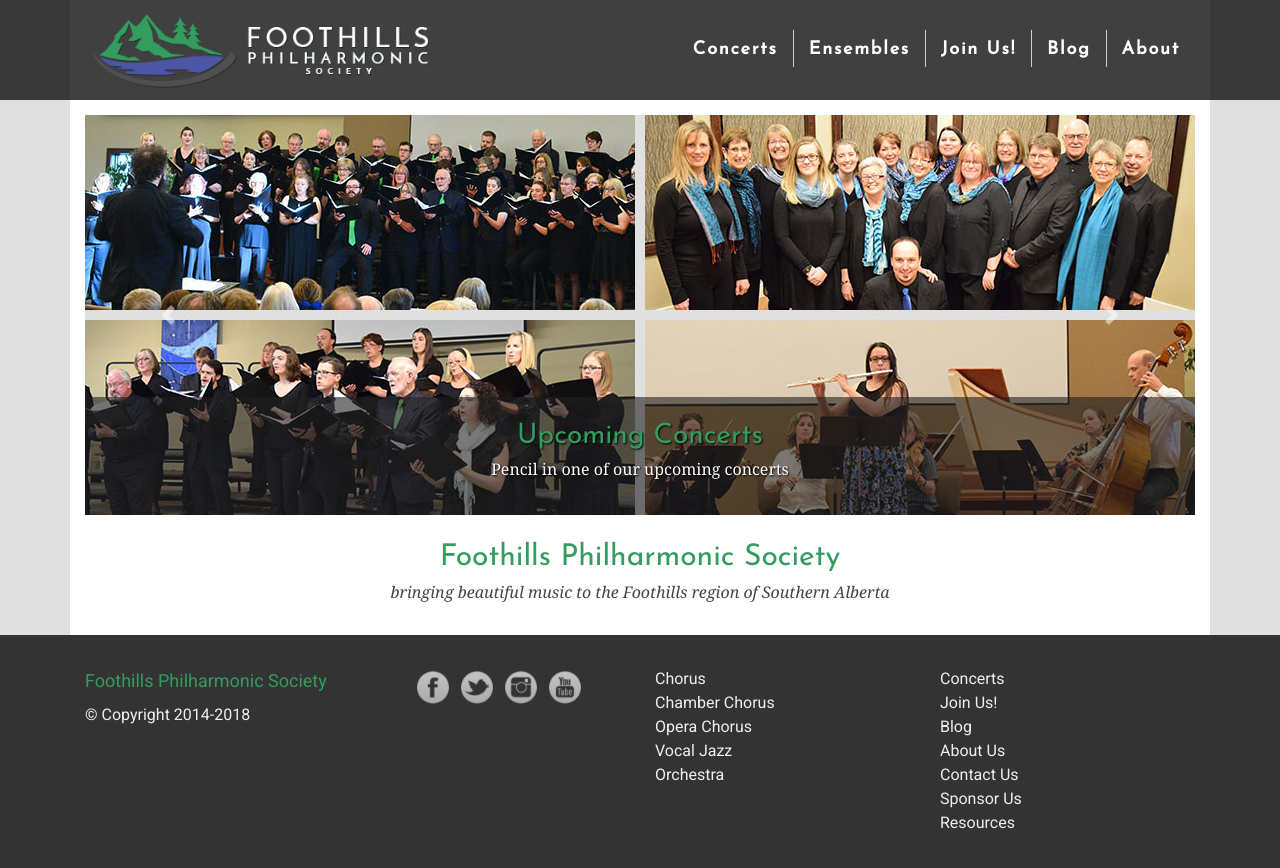
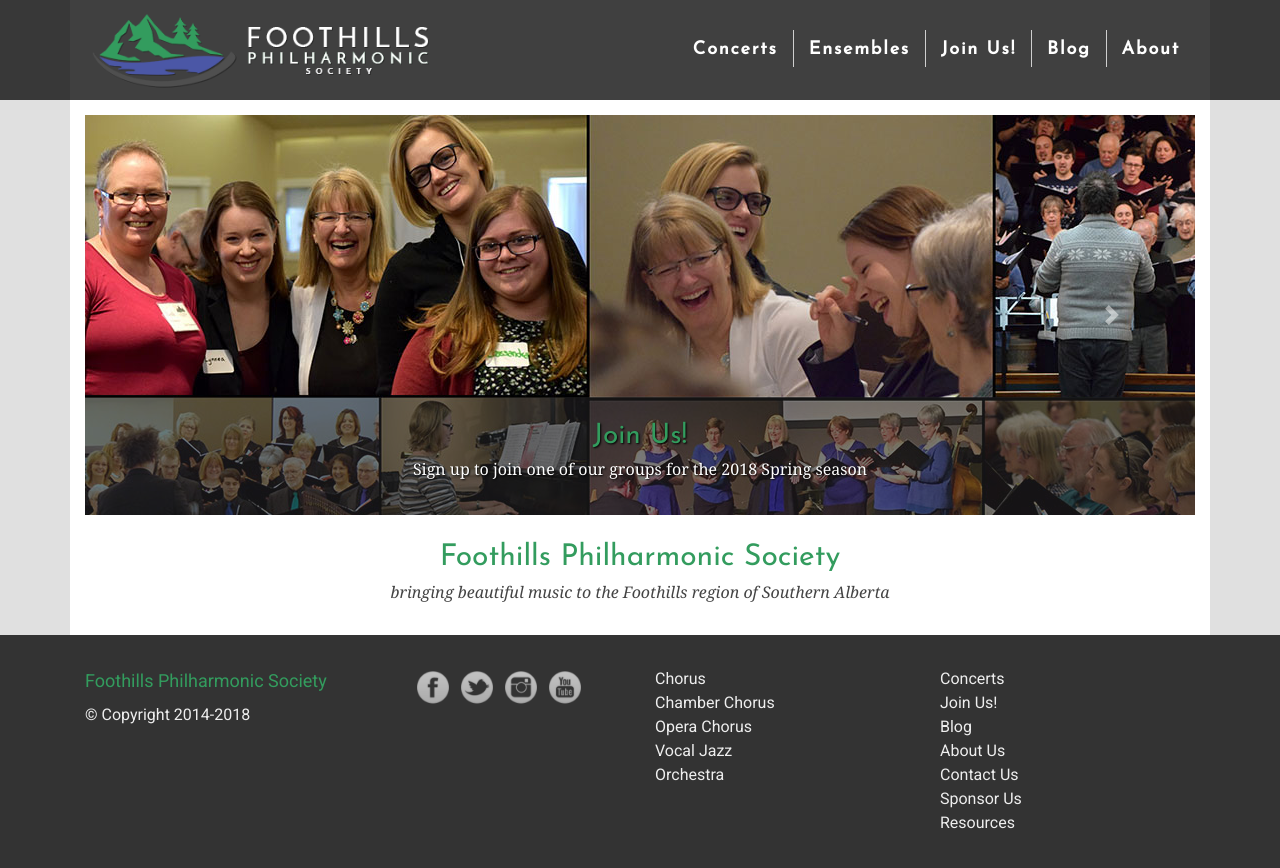
Before and after one commit to percyhanna/fps, a Jekyll site: the page built from index.html, in a window 1280 px wide. Shown: the top 868 px of the page. Built offline with Jekyll 4.4.1, drawn with Linux system fonts in a browser that asks for light colours; nearby versions of some CDN libraries; Markdown is read by kramdown in place of the engine named in the settings.

Commit message:
Promote Join Us! on the home page

```diff
--- a/index.html
+++ b/index.html
@@ -10,19 +10,19 @@
 
     <div id="fps_carousel" class="carousel slide" data-ride="carousel">
       <div class="carousel-inner" role="listbox">
-        <a href="/concerts" class="carousel-item active">
+        <a href="/join" class="carousel-item active">
+          <img src="/images/join-us.jpg">
+          <div class="carousel-caption d-none d-md-block">
+            <h3>Join Us!</h3>
+            <p>Sign up to join one of our groups for the 2018 Spring season</p>
+          </div>
+        </a>
+
+        <a href="/concerts" class="carousel-item">
           <img src="/images/upcoming-concerts.jpg">
           <div class="carousel-caption d-none d-md-block">
             <h3>Upcoming Concerts</h3>
             <p>Pencil in one of our upcoming concerts</p>
-          </div>
-        </a>
-
-        <a href="/join" class="carousel-item">
-          <img src="/images/join-us.jpg">
-          <div class="carousel-caption d-none d-md-block">
-            <h3>Join Us!</h3>
-            <p>Sign up to join one of our groups for the 2018 Spring season</p>
           </div>
         </a>
 
```
